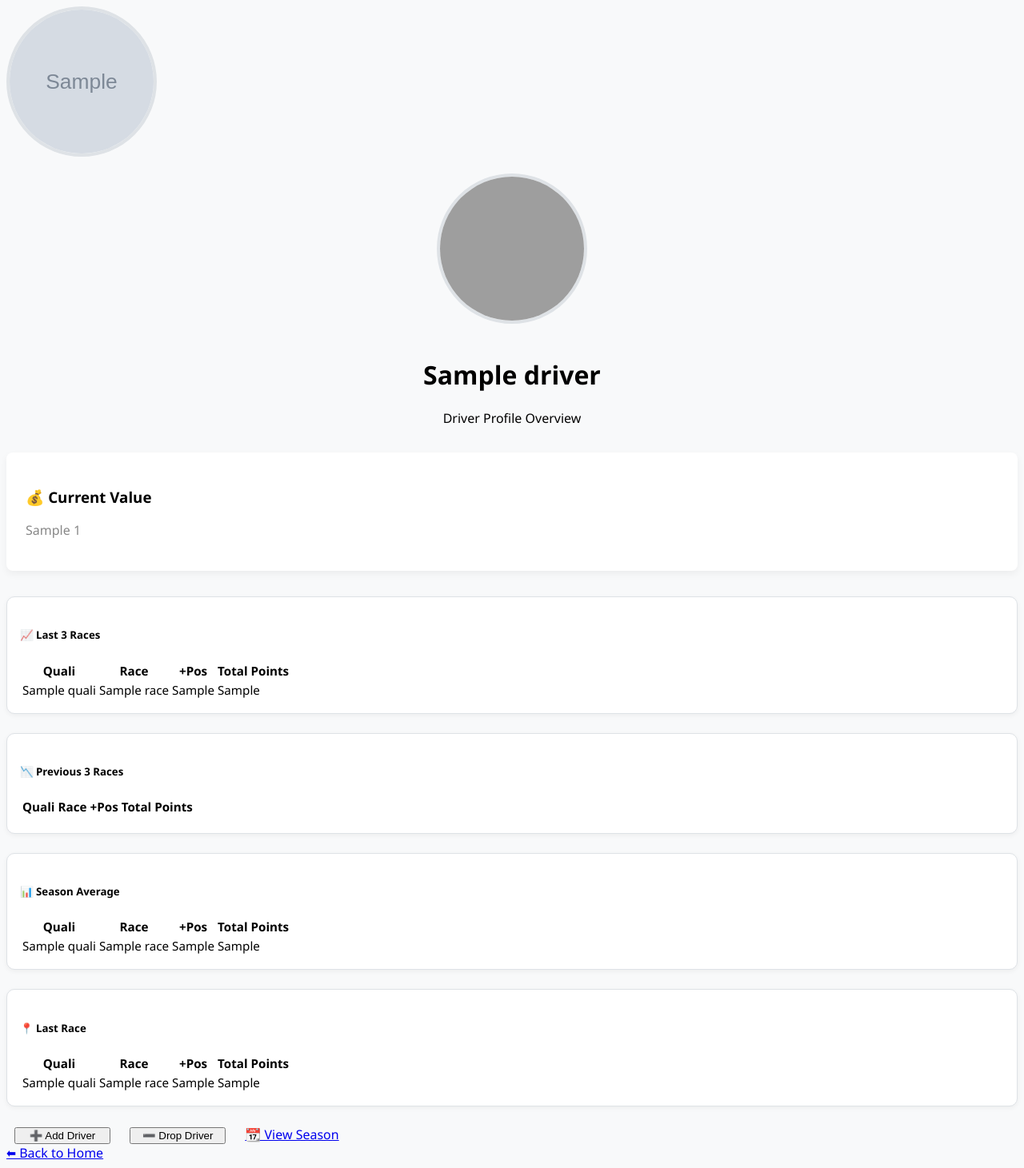
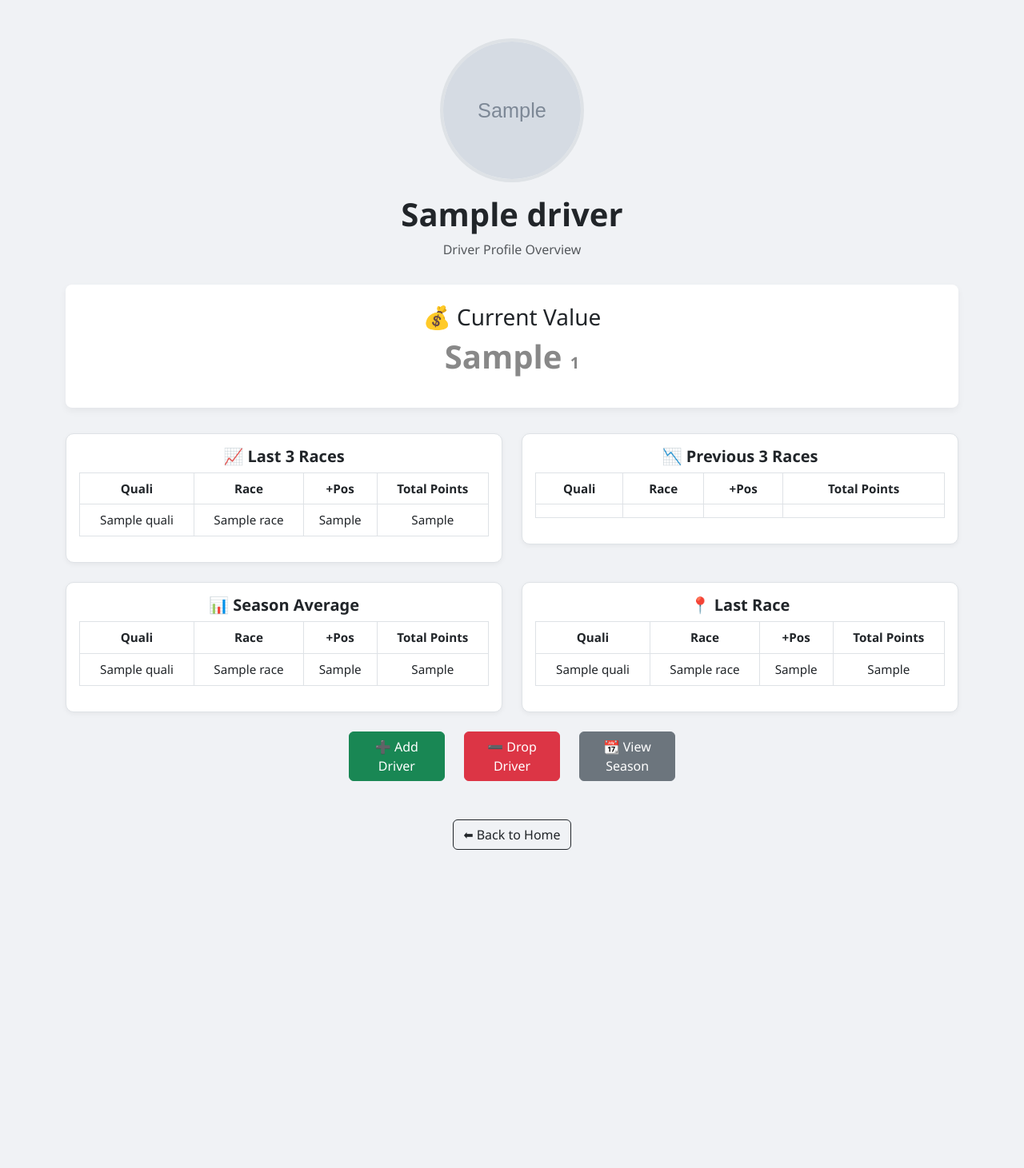
Before and after one commit to SiahBatterson/f1-grid-competitors, a Flask app: template templates/driver_rating.html in a window 1280 px wide. Shown: the whole page at 80% size. After the commit the page ends 1063 px from the top, so only its background shows below. Run offline with Flask 3, Linux system fonts and the light colour scheme; the template is opened without the code that fills it: most values are stand-ins (such as "Sample title", 1, 10 or a date in 2020); grey boxes marked "Sample" are stand-in pictures; lists and menus that the app fills with data are empty; grey boxes are pictures that could not be loaded.

Commit message:
card view v2

```diff
--- a/templates/driver_rating.html
+++ b/templates/driver_rating.html
@@ -2,11 +2,9 @@
 <html>
   <head>
     <title>{{ driver }} - Profile</title>
-    <img
-      src="{{ driver_img_url }}"
-      alt="{{ driver }} Image"
-      class="driver-image"
-      onerror="this.onerror=null; this.src='https://via.placeholder.com/180';"
+    <link
+      href="https://cdn.jsdelivr.net/npm/bootstrap@5.3.0/dist/css/bootstrap.min.css"
+      rel="stylesheet"
     />
     <style>
       body {
@@ -41,32 +39,6 @@
         margin: 0 10px;
       }
 
-      body {
-        background-color: #f8f9fa;
-      }
-      .profile-header {
-        text-align: center;
-        margin-bottom: 2rem;
-      }
-      .driver-image {
-        width: 180px;
-        height: 180px;
-        object-fit: cover;
-        border-radius: 50%;
-        border: 4px solid #dee2e6;
-        margin-bottom: 1rem;
-      }
-      .stat-box {
-        background: #fff;
-        border-radius: 8px;
-        padding: 1.5rem;
-        box-shadow: 0 4px 10px rgba(0, 0, 0, 0.05);
-        margin-bottom: 2rem;
-      }
-      .btn-action {
-        width: 120px;
-        margin: 0 10px;
-      }
       .data-card {
         background: #ffffff;
         border: 1px solid #dee2e6;
@@ -75,9 +47,11 @@
         box-shadow: 0 2px 6px rgba(0, 0, 0, 0.05);
         margin-bottom: 1.5rem;
       }
+
       .data-card h5 {
         font-weight: bold;
       }
+
       .data-card table {
         font-size: 0.95rem;
       }
@@ -86,9 +60,10 @@
   <body class="container mt-5">
     <div class="profile-header">
       <img
-        src="{{ url_for('static', filename='drivers/' + driver + '.jpg') }}"
+        src="{{ driver_img_url }}"
         alt="{{ driver }} Image"
         class="driver-image"
+        onerror="this.onerror=null; this.src='https://via.placeholder.com/180';"
       />
       <h1 class="fw-bold">{{ driver }}</h1>
       <p class="text-muted">Driver Profile Overview</p>
@@ -124,6 +99,7 @@
           </table>
         </div>
       </div>
+
       <div class="col-md-6">
         <div class="data-card">
           <h5 class="text-center">📉 Previous 3 Races</h5>
@@ -143,6 +119,7 @@
           </table>
         </div>
       </div>
+
       <div class="col-md-6">
         <div class="data-card">
           <h5 class="text-center">📊 Season Average</h5>
@@ -162,6 +139,7 @@
           </table>
         </div>
       </div>
+
       <div class="col-md-6">
         <div class="data-card">
           <h5 class="text-center">📍 Last Race</h5>
```
